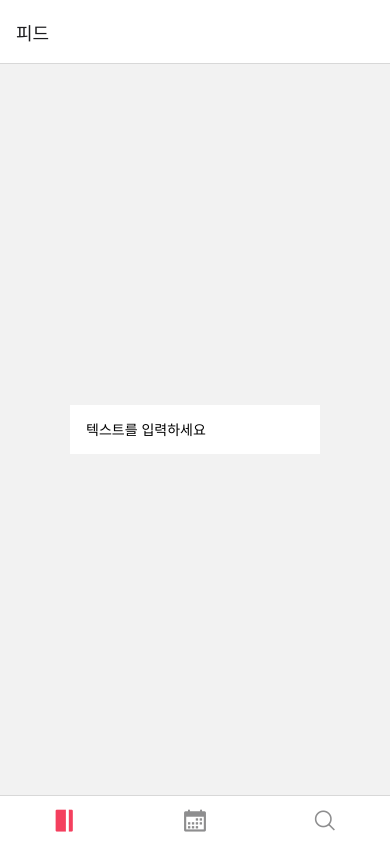
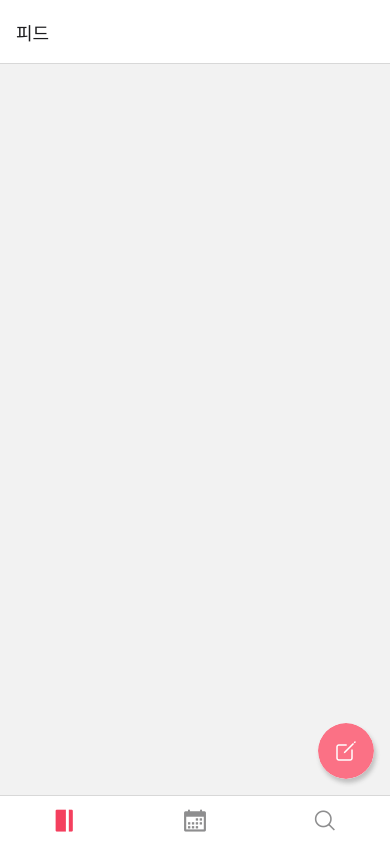
Before and after one commit to romingoon/rn_daylog, a React Native app: screen /Feeds in a window 390 px wide. Built offline with nearby package versions, Linux system fonts and the light colour scheme.

Commit message:
FloatingWriteButton 만들기, WriteScreen WriteHeader 컴포넌트 준비

```diff
--- /dev/null
+++ b/src/components/FloatingWriteButton.tsx
@@ -0,0 +1,61 @@
+import React, { useCallback } from 'react';
+import { useNavigation } from '@react-navigation/native';
+import { Platform, Pressable, StyleSheet, View } from 'react-native';
+import Ionicons from 'react-native-vector-icons/Ionicons';
+
+const FloatingWriteButton = () => {
+  const navigation = useNavigation();
+
+  const onPress = () => navigation.navigate('Write', []);
+
+  return (
+    <View style={styles.wrapper}>
+      <Pressable
+        style={({ pressed }) => [
+          styles.button,
+          Platform.OS === 'ios' && {
+            opacity: pressed ? 0.6 : 1,
+          },
+        ]}
+        android_ripple={{ color: 'white' }}
+        onPress={onPress}
+      >
+        <Ionicons name='create-outline' size={24} style={styles.icon} />
+      </Pressable>
+    </View>
+  );
+};
+
+const styles = StyleSheet.create({
+  wrapper: {
+    position: 'absolute',
+    bottom: 16,
+    right: 16,
+    width: 56,
+    height: 56,
+    borderRadius: 28,
+    //ios 전용 그림자 설정
+    shadowColor: '#4d4d4d',
+    shadowOpacity: 0.3,
+    shadowOffset: { width: 2, height: 4 },
+    shadowRadius: 4,
+    //android 전용 그림자 설정
+    elevation: 3,
+    //안드로이드에서 물결효과가 영역 밖으로 나가는 것을 방지
+    //ios에서는 overflow가 hidden 일 경우 그림자가 보여지지 않음
+    overflow: 'hidden',
+  },
+  button: {
+    width: 56,
+    height: 56,
+    borderRadius: 28,
+    backgroundColor: '#FB7185',
+    justifyContent: 'center',
+    alignItems: 'center',
+  },
+  icon: {
+    color: 'white',
+  },
+});
+
+export default FloatingWriteButton;
--- /dev/null
+++ b/src/components/WriteHeader.tsx
@@ -0,0 +1,68 @@
+import React from 'react';
+import { useNavigation } from '@react-navigation/native';
+import { Pressable, View, StyleSheet } from 'react-native';
+import Ionicons from 'react-native-vector-icons/Ionicons';
+
+const WriteHeader = () => {
+  const navigation = useNavigation();
+
+  const onGoBack = () => {
+    navigation.goBack();
+  };
+
+  return (
+    <View style={styles.block}>
+      <View style={styles.iconButtonWrapper}>
+        <Pressable style={styles.iconButton} onPress={onGoBack} android_ripple={{ color: 'white' }}>
+          <Ionicons name='arrow-back-outline' size={24} color='#FB7185' />
+        </Pressable>
+      </View>
+      <View style={styles.buttons}>
+        <View style={[styles.iconButtonWrapper, styles.marginRight]}>
+          <Pressable style={[styles.iconButton]} android_ripple={{ color: 'white' }}>
+            <Ionicons name='trash-outline' size={24} color='#FB7185' />
+          </Pressable>
+        </View>
+      </View>
+      <View style={styles.buttons}>
+        <View style={[styles.iconButtonWrapper, styles.marginRight]}>
+          <Pressable style={[styles.iconButton]} android_ripple={{ color: 'white' }}>
+            <Ionicons name='checkmark-outline' size={24} color='#FB7185' />
+          </Pressable>
+        </View>
+      </View>
+    </View>
+  );
+};
+
+const styles = StyleSheet.create({
+  block: {
+    height: 56,
+    paddingHorizontal: 8,
+    flexDirection: 'row',
+    alignItems: 'center',
+    justifyContent: 'space-between',
+  },
+  iconButtonWrapper: {
+    width: 40,
+    height: 40,
+    borderRadius: 20,
+    overflow: 'hidden',
+  },
+  iconButton: {
+    alignItems: 'center',
+    justifyContent: 'center',
+    width: 40,
+    height: 40,
+    borderRadius: 20,
+  },
+  buttons: {
+    flexDirection: 'row',
+    alignItems: 'center',
+  },
+  marginRight: {
+    marginRight: 8,
+  },
+});
+
+export default WriteHeader;
--- a/src/screens/CalendarScreen.tsx
+++ b/src/screens/CalendarScreen.tsx
@@ -1,11 +1,10 @@
-import React, { useContext } from 'react';
+import React from 'react';
 import { View, Text, StyleSheet } from 'react-native';
-import LogContext from '../contexts/LogContext';
+
 const CalendarScreen = () => {
-  const { text }: any = useContext(LogContext);
   return (
     <View style={styles.block}>
-      <Text style={styles.text}>text : {text}</Text>
+      <Text> CalendarScreen</Text>
     </View>
   );
 };
--- a/src/screens/FeedsScreen.tsx
+++ b/src/screens/FeedsScreen.tsx
@@ -1,17 +1,11 @@
-import React, { useContext } from 'react';
-import { View, Text, StyleSheet, TextInput } from 'react-native';
-import LogContext from '../contexts/LogContext';
+import React from 'react';
+import { View, Text, StyleSheet } from 'react-native';
+import FloatingWriteButton from '../components/FloatingWriteButton';
 
 const FeedsScreen = () => {
-  const { text, setText }: any = useContext(LogContext);
   return (
     <View style={styles.block}>
-      <TextInput
-        value={text}
-        onChangeText={setText}
-        placeholder='텍스트를 입력하세요 '
-        style={styles.input}
-      />
+      <FloatingWriteButton />
     </View>
   );
 };
@@ -22,10 +16,6 @@ const styles = StyleSheet.create({
     justifyContent: 'center',
     alignItems: 'center',
   },
-  input: {
-    padding: 16,
-    backgroundColor: 'white',
-  },
 });
 
 export default FeedsScreen;
--- a/src/screens/RootStack.tsx
+++ b/src/screens/RootStack.tsx
@@ -25,7 +25,7 @@ const RootStack = () => {
         component={MainTab}
         options={({ route }: any) => ({ title: getHeaderTitle(route) })}
       />
-      <Stack.Screen name='Write' component={WriteScreen} />
+      <Stack.Screen name='Write' component={WriteScreen} options={{ headerShown: false }} />
     </Stack.Navigator>
   );
 };
--- a/src/screens/WriteScreen.tsx
+++ b/src/screens/WriteScreen.tsx
@@ -1,19 +1,21 @@
 import React from 'react';
 import { View, Text, StyleSheet } from 'react-native';
+import { SafeAreaView } from 'react-native-safe-area-context';
+import WriteHeader from '../components/WriteHeader';
 
 const WriteScreen = () => {
   return (
-    <View style={styles.block}>
+    <SafeAreaView style={styles.block}>
+      <WriteHeader />
       <Text>WriteScreen</Text>
-    </View>
+    </SafeAreaView>
   );
 };
 
 const styles = StyleSheet.create({
   block: {
     flex: 1,
-    justifyContent: 'center',
-    alignItems: 'center',
+    backgroundColor: 'white',
   },
 });
 
```
